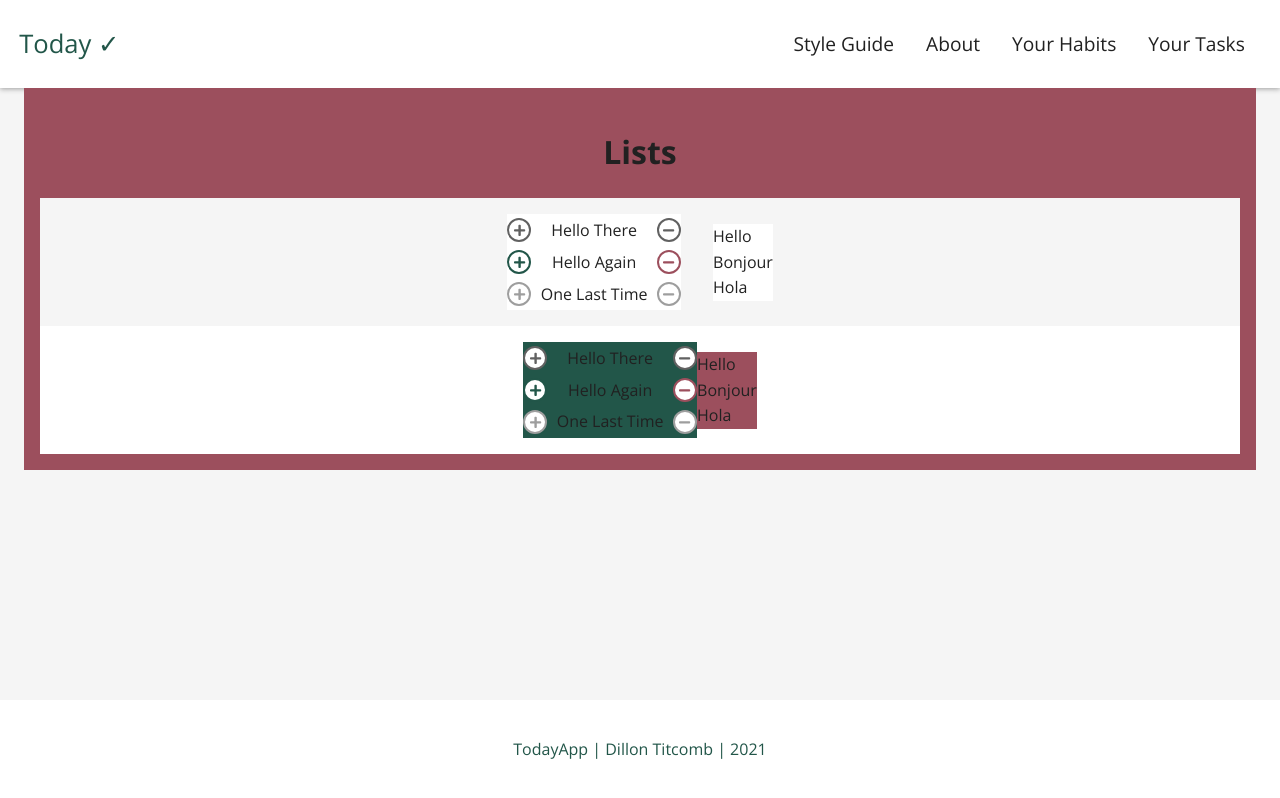
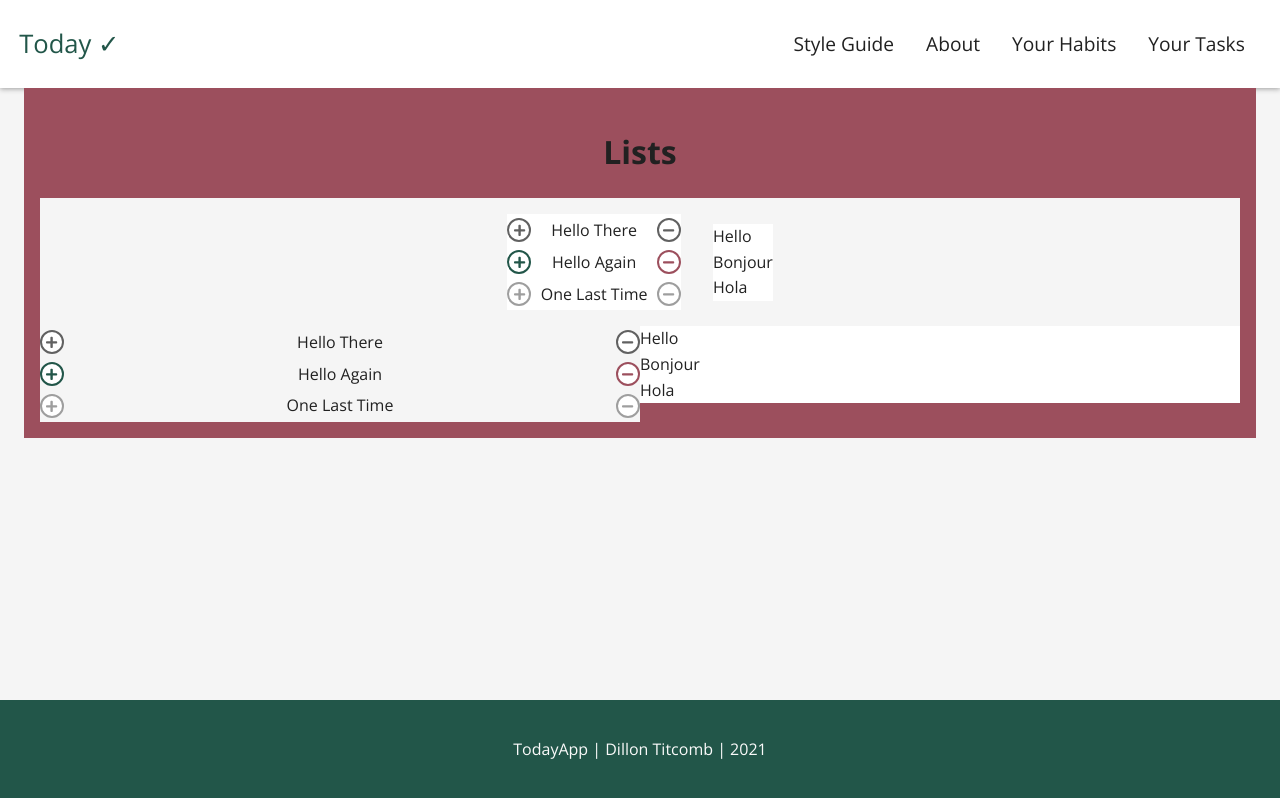
Before and after one commit to dillontitcomb/today, a Next.js app: page /styles/lists in a window 1280 px wide. Built offline with nearby package versions, Linux system fonts and the light colour scheme.

Commit message:
improve lists, add start of habit schema, change split pane style.

```diff
--- a/components/layout/Footer.js
+++ b/components/layout/Footer.js
@@ -4,12 +4,12 @@ const StyledFooter = styled.div`
   flex-shrink: 0;
   height: 100px;
   text-align: center;
-  background-color: ${({ theme }) => theme.colors.background};
-  color: ${({ theme }) => theme.colors.primary};
+  background-color: ${({ theme }) => theme.colors.primary};
+  color: ${({ theme }) => theme.colors.lightText};
   display: flex;
   flex-direction: column;
   justify-content: center;
-  border-top: 2px solid ${({ theme }) => theme.colors.lightGrey};
+  /* border-top: 2px solid ${({ theme }) => theme.colors.lightGrey}; */
 `;
 
 export default function Footer(params) {
--- a/components/layout/Wrappers.js
+++ b/components/layout/Wrappers.js
@@ -37,11 +37,16 @@ export const GridRowsContainer = styled(Container)`
   justify-content: center;
 `;
 
+const StyledSplitPane = styled.div`
+  display: grid;
+  grid-template-columns: 1fr 1fr;
+`;
+
 export const SplitPanel = ({ left, right }) => {
   return (
-    <GridColumnsContainer cols='2'>
-      <Container nopad>{left}</Container>
-      <Container nopad>{right}</Container>
-    </GridColumnsContainer>
+    <StyledSplitPane>
+      <div>{left}</div>
+      <div>{right}</div>
+    </StyledSplitPane>
   );
 };
--- a/pages/styles/lists.js
+++ b/pages/styles/lists.js
@@ -69,14 +69,14 @@ const PlusMinusListItem = (props) => {
 };
 
 const leftPanel = (
-  <ListContainer primary>
+  <ListContainer offwhite>
     <PlusMinusListItem muted>Hello There</PlusMinusListItem>
     <PlusMinusListItem>Hello Again</PlusMinusListItem>
     <PlusMinusListItem disabled>One Last Time</PlusMinusListItem>
   </ListContainer>
 );
 const rightPanel = (
-  <ListContainer secondary>
+  <ListContainer>
     <ListItem>Hello</ListItem>
     <ListItem>Bonjour</ListItem>
     <ListItem>Hola</ListItem>
```
Also changed, not shown: models/Habit.js (added, +16 -0 lines), pages/habits/index.js (+23 -3 lines).
